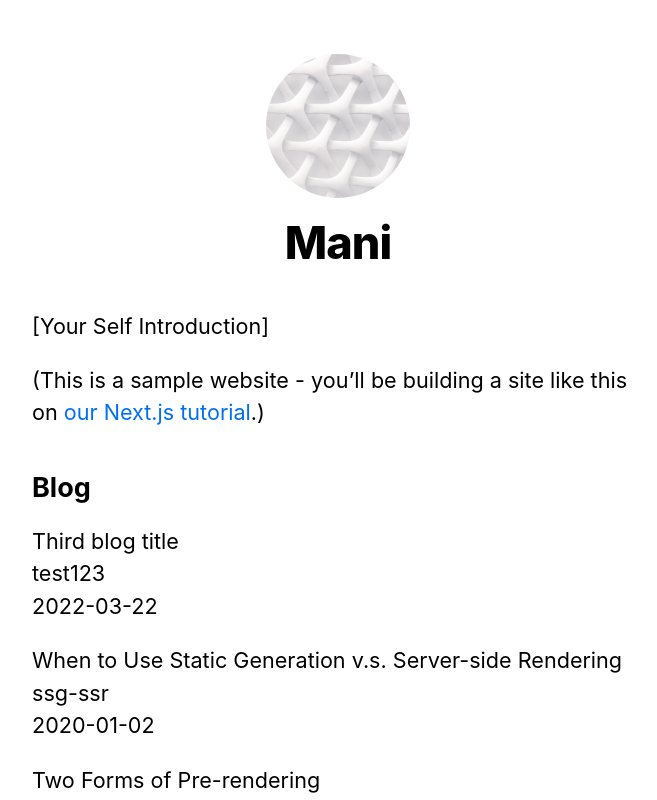
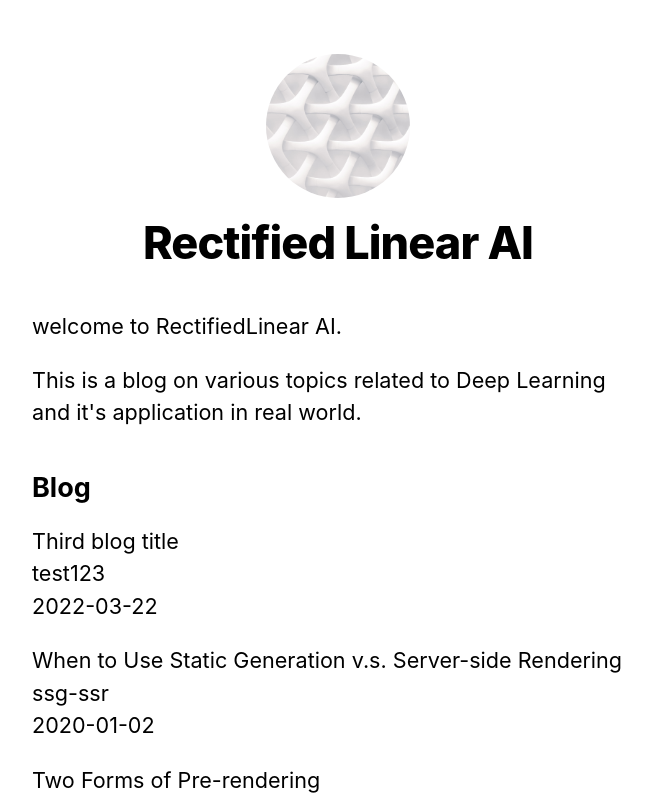
Before and after one commit to manikandanrv/rectifiedlinear-web, a Next.js app: page / in a window 1280 px wide. Shown: the top 800 px of the page, without its empty margins (302-959 px from the left). Built offline with nearby package versions, Linux system fonts and the light colour scheme.

Commit message:
Added Home page description
Added Home page description

```diff
--- a/components/layout.js
+++ b/components/layout.js
@@ -4,8 +4,8 @@ import styles from './layout.module.css';
 import utilStyles from '../styles/utils.module.css';
 import Link from 'next/link';
 
-const name = 'Mani';
-export const siteTitle = 'Rectified Linear AI Blog';
+const name = 'Rectified Linear AI';
+export const siteTitle = 'Rectified Linear AI';
 
 export default function Layout({ children, home }) {
   return (
--- a/pages/index.js
+++ b/pages/index.js
@@ -19,10 +19,9 @@ export default function Home({allPostsData}) {
         <title>{siteTitle}</title>
       </Head>
       <section className={utilStyles.headingMd}>
-        <p>[Your Self Introduction]</p>
+        <p>welcome to RectifiedLinear AI.</p>
         <p>
-          (This is a sample website - you’ll be building a site like this on{' '}
-          <a href="https://nextjs.org/learn">our Next.js tutorial</a>.)
+          This is a blog on various topics related to Deep Learning and it's application in real world.
         </p>
       </section>
       {/* Add this <section> tag below the existing <section> tag */}
```
